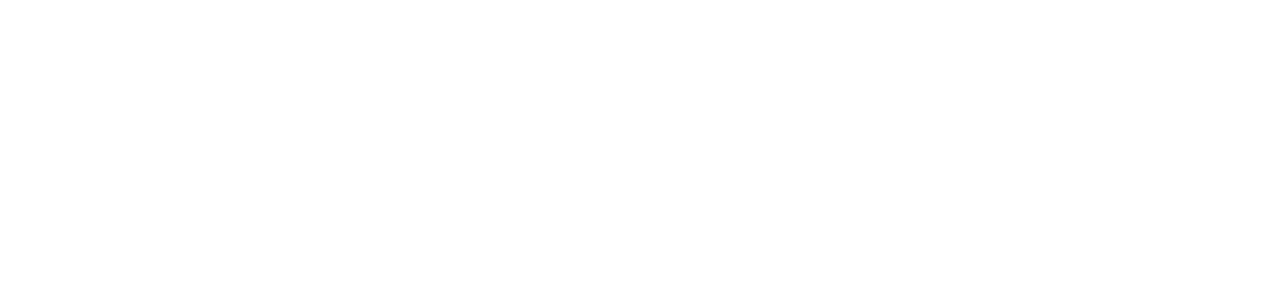
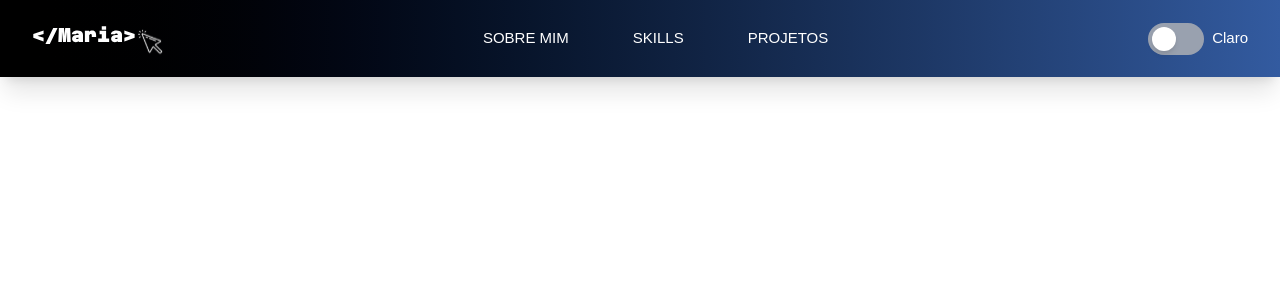
Before and after one commit to MariaEdPaixao/mariadev, a Next.js app: page / in a window 1280 px wide. Shown: the top 300 px of the page. Built offline with nearby package versions, Linux system fonts and the light colour scheme.

Commit message:
feat: navbar estilizada

```diff
--- a/src/app/page.tsx
+++ b/src/app/page.tsx
@@ -1,5 +1,10 @@
+import NavBar from "@/components/NavBar";
+
 export default function Home() {
   return (
-  <div></div>
+  <div>
+
+    <NavBar/>
+  </div>
   );
 }
--- /dev/null
+++ b/src/components/NavBar.tsx
@@ -0,0 +1,46 @@
+'use client'
+import { useState, useEffect } from "react"
+import Image from "next/image"
+import logo from "../app/img/logo.svg"
+
+export default function NavBar() {
+  const [temaEscuro, setTemaEscuro] = useState(false)
+
+  useEffect(() => {
+    if (temaEscuro) {
+      document.documentElement.classList.add("dark")
+    } else {
+      document.documentElement.classList.remove("dark")
+    }
+  }, [temaEscuro])
+
+  const alternarTema = () => setTemaEscuro(!temaEscuro)
+
+  return (
+    <nav className="bg-gradient-to-r from-black to-[#335BA0] p-5 pl-8 pr-8 flex justify-between items-center font-medium  text-[15px] shadow-xl">
+      <Image src={logo} alt="Logo do portifólio" />
+      <ul className="text-white flex gap-16">
+        <li>SOBRE MIM</li>
+        <li>SKILLS</li>
+        <li>PROJETOS</li>
+      </ul>
+
+    <div className="flex items-center text-white gap-2">
+      <div
+        onClick={alternarTema}
+        className={`w-14 h-8 flex items-center rounded-full p-1 cursor-pointer
+          ${temaEscuro ? 'bg-gray-600' : 'bg-gray-400'}
+          transition-colors duration-300`}
+      >
+        <div
+          className={`bg-white w-6 h-6 rounded-full shadow-md transform
+            ${temaEscuro ? 'translate-x-6' : 'translate-x-0'}
+            transition-transform duration-300`}
+        />
+      </div>
+    <p>{temaEscuro?"Escuro" : "Claro"}</p>
+
+    </div>
+    </nav>
+  )
+}
```
Also changed, not shown: src/app/img/logo.svg (added).
